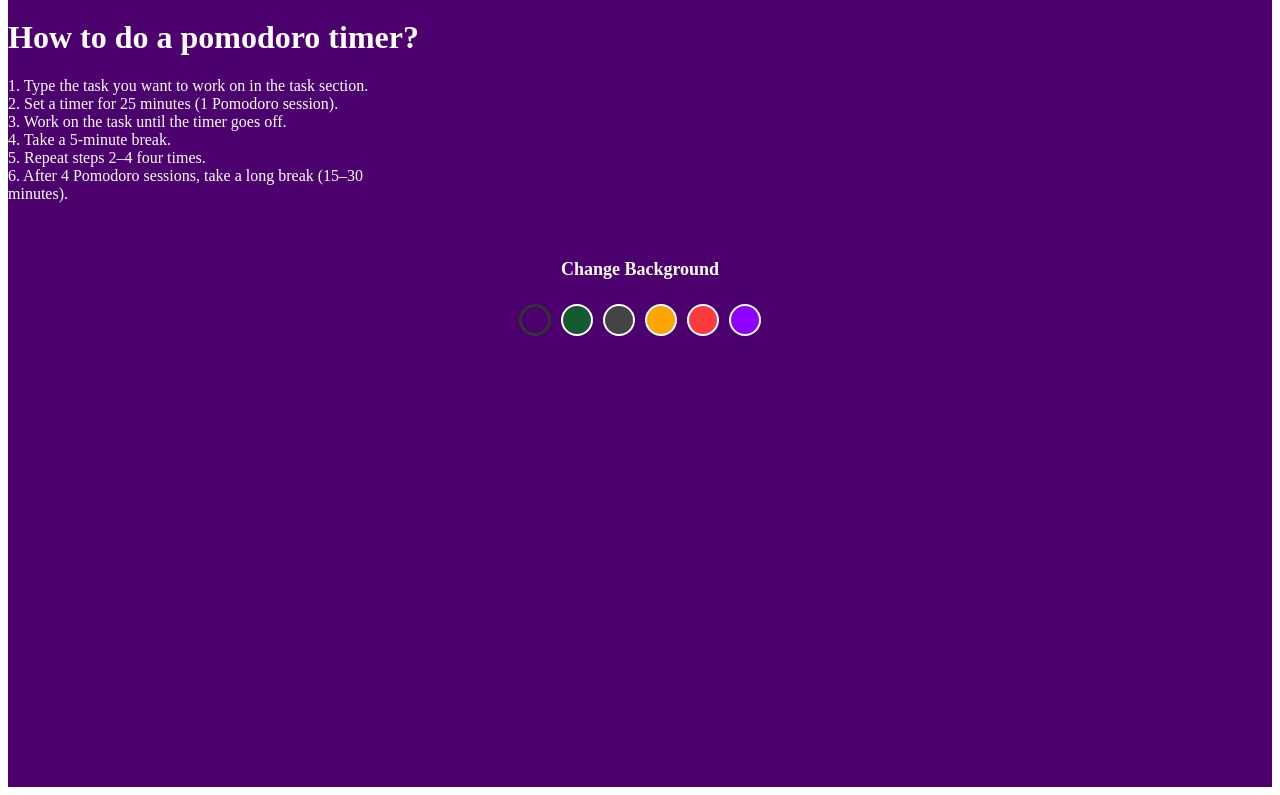
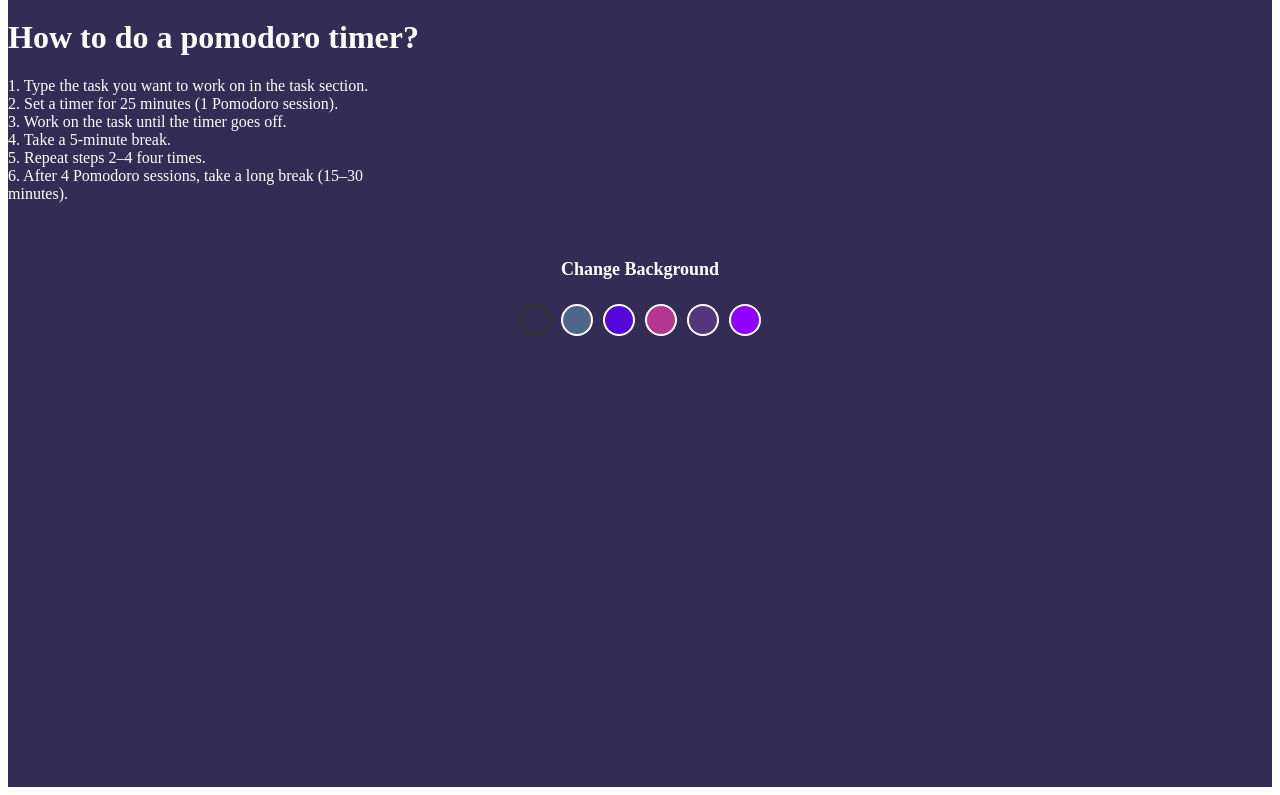
Before and after one commit to ricostwn/focustime, a Next.js app: page / in a window 1280 px wide. Shown: the part 701-1496 px from the top of the page. Built offline with nearby package versions, Linux system fonts and the light colour scheme.

Commit message:
ganti tema warna

```diff
--- a/pages/index.js
+++ b/pages/index.js
@@ -7,11 +7,11 @@ import Timer from "../components/Timer";
 import Tema from "../components/Tema";
 
 const colors = [
-	{ bg: '#4B006E', text: '#fff' }, // ungu tua
-	{ bg: '#145A32', text: '#fff' }, // hijau tua
-	{ bg: '#444444', text: '#fff' }, // abu-abu
-	{ bg: '#FFA500', text: '#222' }, // orange
-	{ bg: '#FF3B3B', text: '#222' }, // merah
+	{ bg: '#332D56', text: '#fff' }, // ungu tua
+	{ bg: '#4E6688', text: '#fff' }, // hijau tua
+	{ bg: '#5409DA', text: '#fff' }, // abu-abu
+	{ bg: '#B33791', text: '#222' }, // orange
+	{ bg: '#52357B', text: '#222' }, // merah
 	{ bg: '#8F00FF', text: '#222' }, // violet
 ];
 
```
